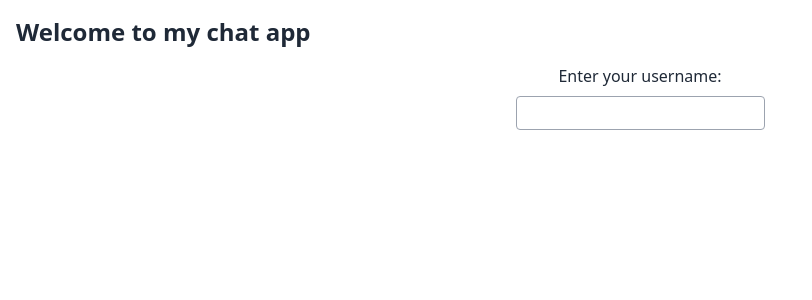
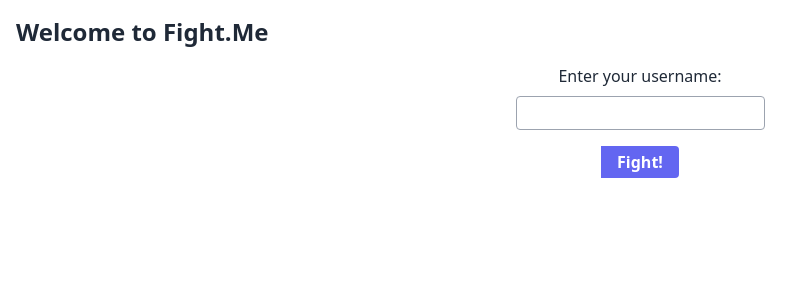
Before and after one commit to tomvaughan77/fight-me-frontend, a Next.js app: page / in a window 1280 px wide. Shown: the top 300 px of the page, without its empty margins (0-812 px from the left). Built offline with nearby package versions, Linux system fonts and the light colour scheme; no server answers.

Commit message:
Refactored into landing page and chat page

```diff
--- a/src/pages/chat.tsx
+++ b/src/pages/chat.tsx
@@ -1,32 +1,23 @@
-// import React, { useEffect, useState } from 'react'
-// import { type Socket } from 'socket.io-client'
-// import Chat from '~/components/chat/Chat'
-// import { useSocket } from '~/components/socket/socket'
+import { useRouter } from 'next/router';
+import React from 'react'
+import Chat from '~/components/chat/Chat'
+import { useSocket } from '~/components/socket/socket'
 
-// interface ChatPageProps {
-//     socket: Socket
-// }
+const ChatPage: React.FC = () => {
+    const { socket } = useSocket();
 
-// const ChatPage: React.FC<ChatPageProps> = () => {
-//     const [messages, setMessages] = useState<string[]>([])
+    const router = useRouter();
+    const username = router.query.username
 
-//     const { socket } = useSocket();
+    return (
+      <>
+        {
+          socket && username ? <Chat socket={socket} username={Array.isArray(username) ? username[0] : username} /> : <div>
+            <p>Socket unable to connect. Please try again</p>
+          </div>
+        }
+      </>
+    )
+}
 
-//     useEffect(()=> {
-//       if (socket) {
-//         socket.on("messageResponse", data => setMessages([...messages, data]))
-//       }
-//     }, [socket, messages])
-
-//     return (
-//       <>
-//         {
-//           socket ? <Chat socket={socket} /> : <div>
-//             <p>Socket unable to connect. Please try again</p>
-//           </div>
-//         }
-//       </>
-//     )
-// }
-
-// export default ChatPage
+export default ChatPage
--- a/src/pages/index.tsx
+++ b/src/pages/index.tsx
@@ -1,26 +1,28 @@
 import { type NextPage } from "next";
-import dynamic from "next/dynamic";
+import { useRouter } from "next/router";
 import React, { useState } from 'react';
-import { useSocket } from "~/components/socket/socket";
-
-const Chat = dynamic(() => import('../components/chat/Chat'), { ssr: false });
 
 const Home: NextPage = () => {
   // https://github.com/novuhq/blog/blob/main/open-chat-app-with-socketIO/client/src/App.js
 
   const [username, setUsername] = useState('');
 
-  const { socket } = useSocket();
+  const router = useRouter()
 
   const handleUsernameChange = (event: React.ChangeEvent<HTMLInputElement>) => {
     setUsername(event.target.value);
   };
 
+  const handleSubmit = (event: React.FormEvent<HTMLFormElement>) => {
+    event.preventDefault();
+    router.push(`/chat?username=${username}`);
+  }
+
   return (
     <div className="p-4">
-      <h1 className="text-2xl font-bold mb-4">Welcome to my chat app</h1>
+      <h1 className="text-2xl font-bold mb-4">Welcome to Fight.Me</h1>
 
-      <div className="flex flex-col items-center">
+      <form onSubmit={handleSubmit} className="flex flex-col items-center">
         <label className="mb-2" htmlFor="username">
           Enter your username:
         </label>
@@ -31,9 +33,13 @@ const Home: NextPage = () => {
           value={username}
           onChange={handleUsernameChange}
         />
-
-        {username && socket && <Chat socket={socket} username={username} />}
-      </div>
+        <button
+            type="submit"
+            className="px-4 py-1 rounded-r bg-indigo-500 text-white font-bold hover:bg-indigo-600 transition-colors duration-300"
+        >
+            Fight!
+        </button>
+      </form>
     </div>
   );
 };
```
